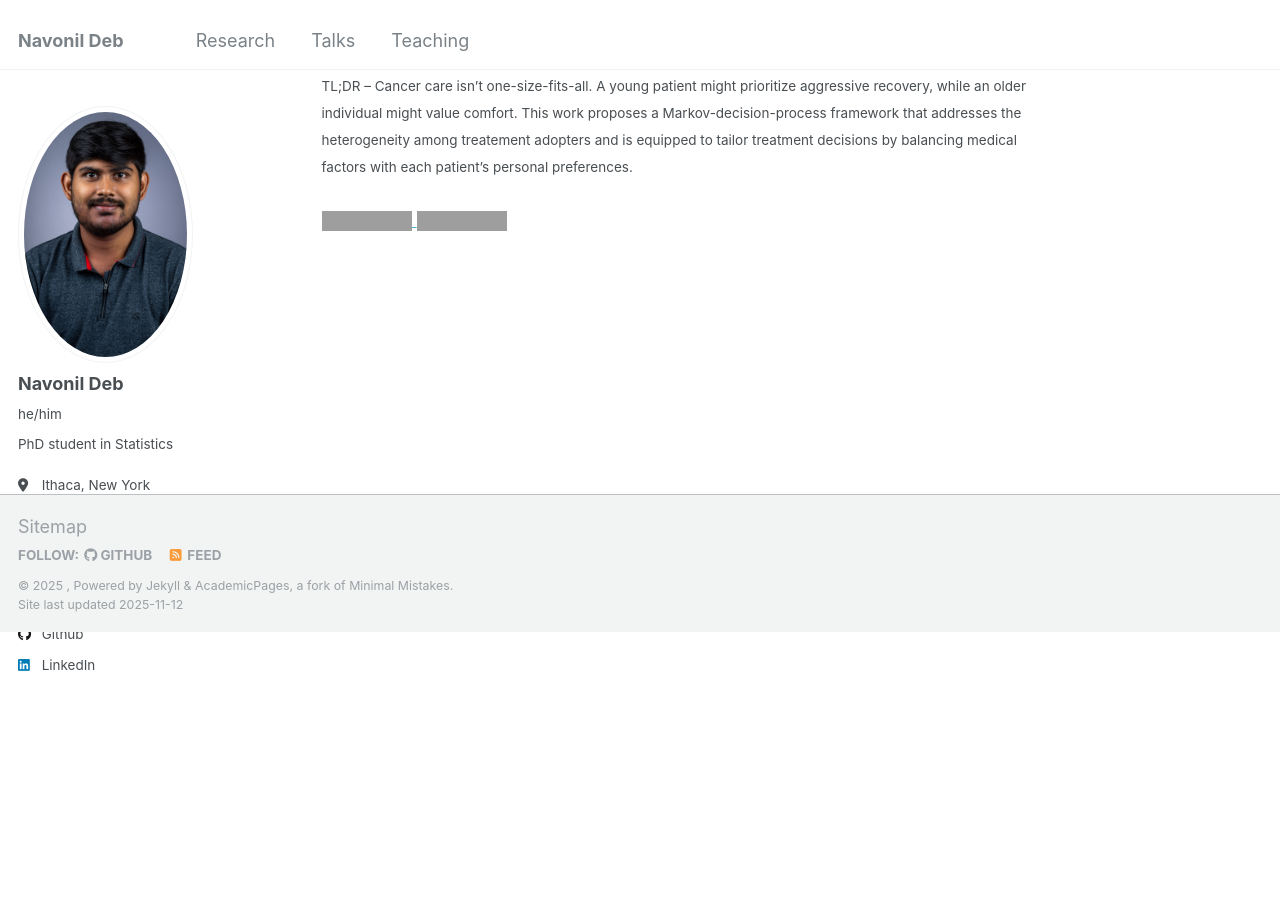
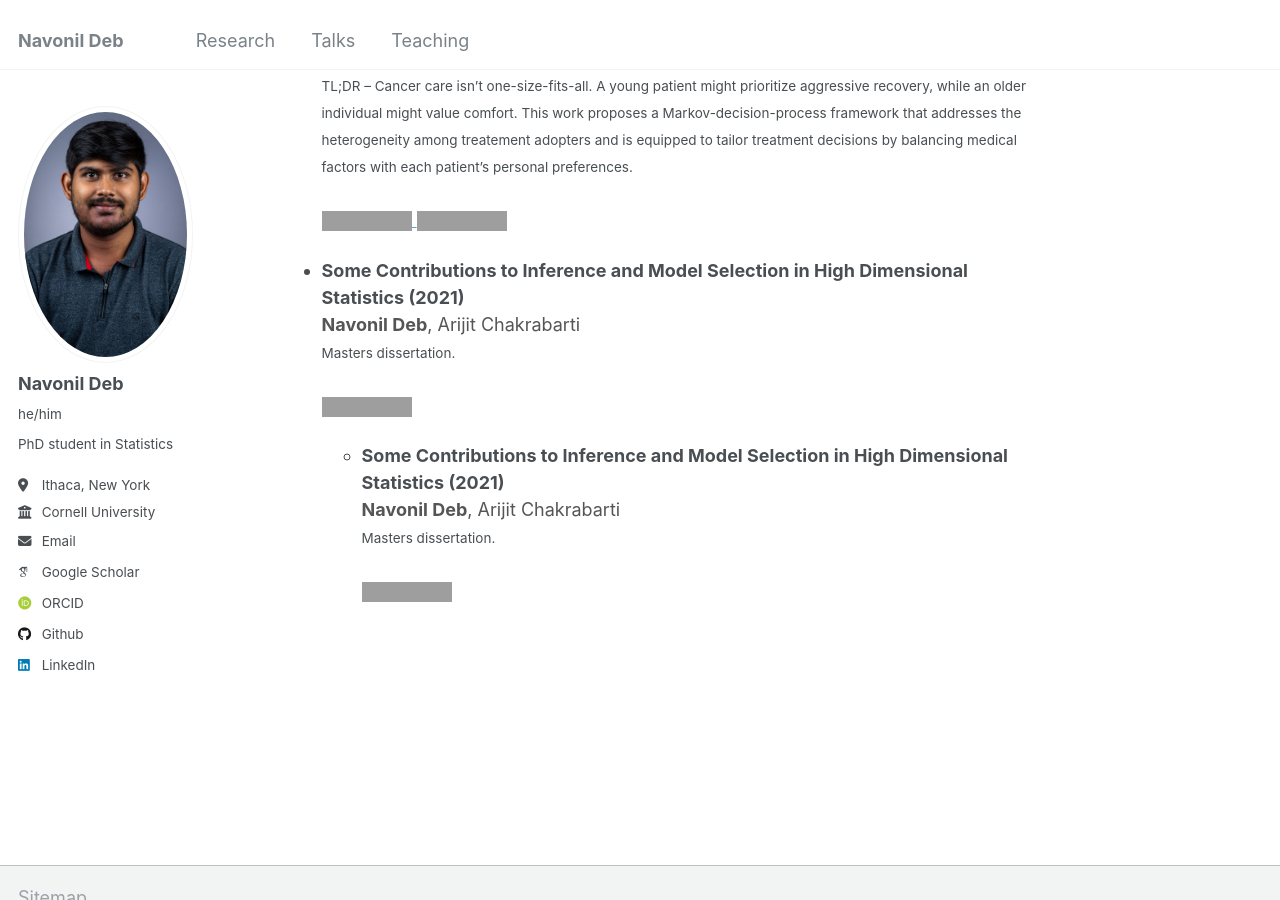
Before and after one commit to navonildeb/navonildeb.github.io, a Jekyll site: the page built from _publications/publications.md, in a window 1280 px wide and 900 px high, scrolled down 1532 px. Built offline with Jekyll 4.4.1, drawn with Linux system fonts in a browser that asks for light colours; some web fonts are replaced; before the commit the page ends 2164 px from its top, so only the background shows below that; grey boxes are pictures that could not be loaded.

Commit message:
Update publications.md

```diff
--- a/_publications/publications.md
+++ b/_publications/publications.md
@@ -64,3 +64,23 @@ hide_title: false
   <a href="https://github.com/navonildeb/MDP-and-QOL-in-Cancer-Treatment">
     <img src="https://img.shields.io/badge/Code-MDP--QOL-181717?logo=github&logoColor=white" alt="Code" />
   </a>
+
+* <span style="font-weight:bold">Some Contributions to Inference and Model Selection in High Dimensional Statistics (2021)</span><br>
+  <span style="color:#555"><strong>Navonil Deb</strong>, Arijit Chakrabarti</span><br>
+  <small>
+  Masters dissertation.
+  </small><br><br>
+  <a href="/files/fDissertation.pdf">
+    <img src="https://img.shields.io/badge/PDF-Dissertation-003366?logo=readthedocs&logoColor=white" alt="PDF" />
+  </a>
+
+
+
+  * <span style="font-weight:bold">Some Contributions to Inference and Model Selection in High Dimensional Statistics (2021)</span><br>
+  <span style="color:#555"><strong>Navonil Deb</strong>, Arijit Chakrabarti</span><br>
+  <small>
+  Masters dissertation.
+  </small><br><br>
+  <a href="/files/fDissertation.pdf">
+    <img src="https://img.shields.io/badge/PDF-Dissertation-003366?logo=readthedocs&logoColor=white" alt="PDF" />
+  </a>
```
